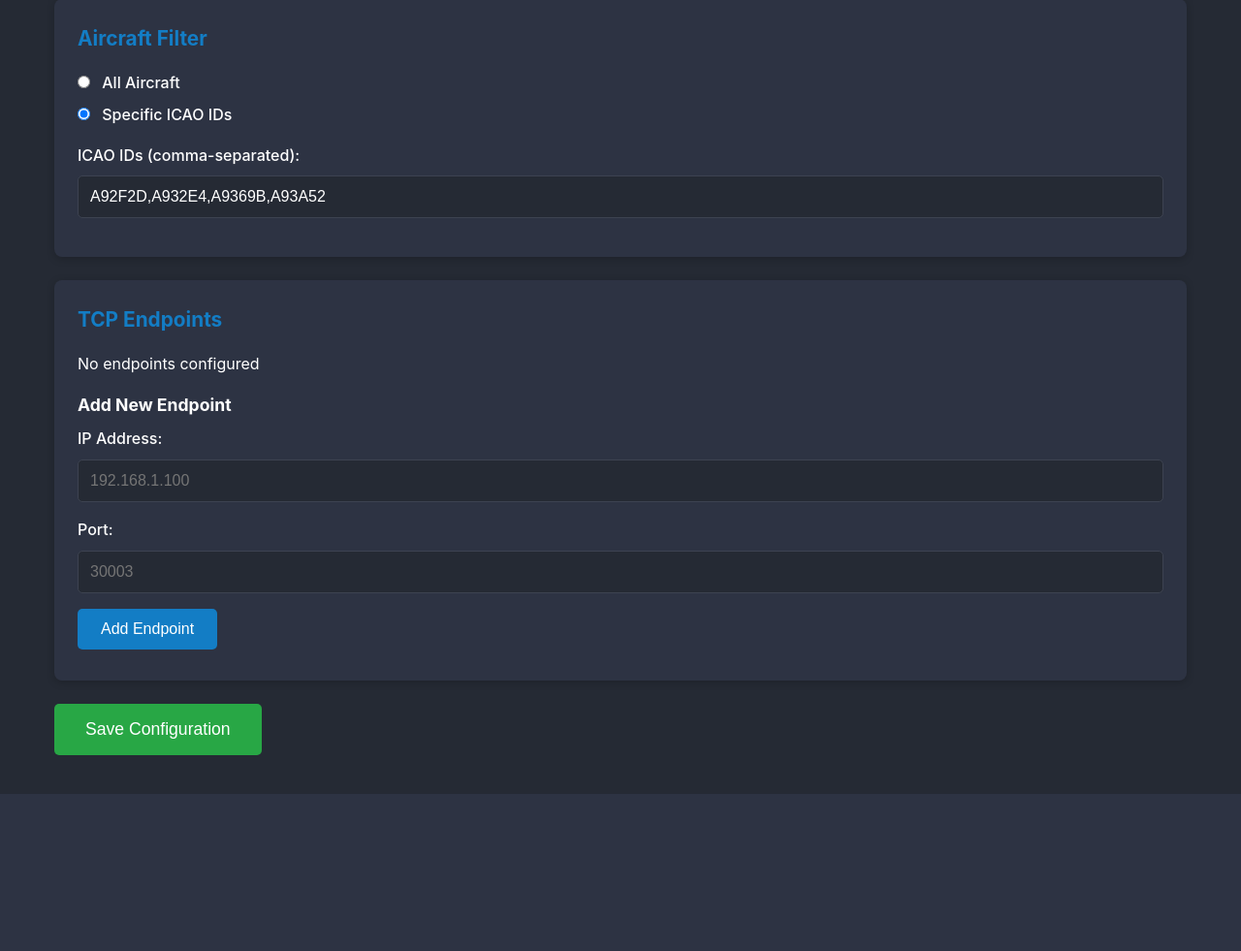
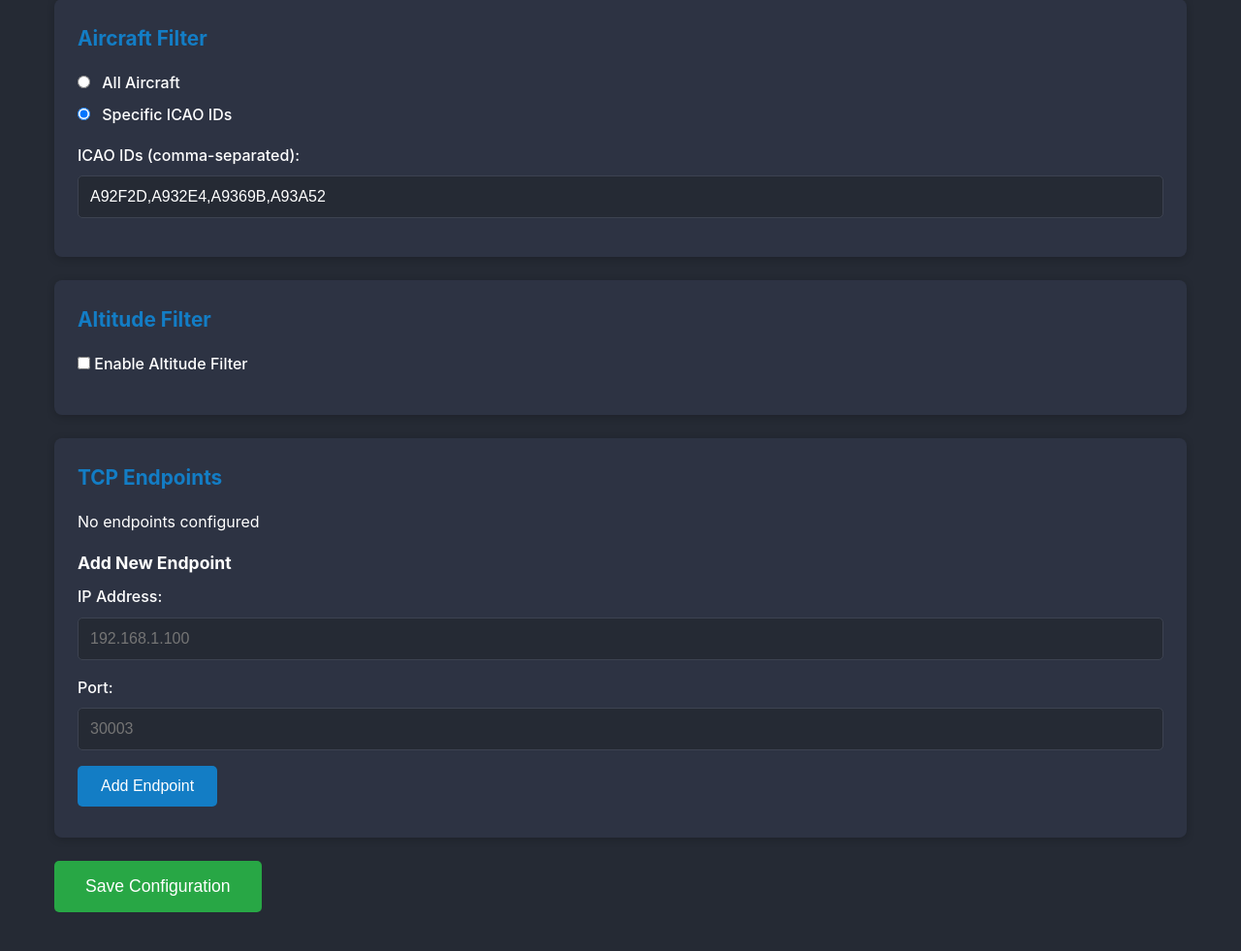
Before and after one commit to JLBMaritime/ADSB-WiFi-Manager, a Flask app: page / in a window 1280 px wide, after a click on "ADS-B Configuration". Shown: the part 411-1392 px from the top of the page at 97% size. Before the commit the page ends 1230 px from the top, so only its background shows below. Run offline with Flask 3, Linux system fonts and the light colour scheme; the visitor is signed in with stand-in values (Sample User, id 1).

Commit message:
Add files via upload

```diff
--- a/web_interface/app.py
+++ b/web_interface/app.py
@@ -221,6 +221,10 @@ def get_adsb_config():
         icao_list = config.get('Filter', 'icao_list', fallback='').split(',')
         icao_list = [icao.strip() for icao in icao_list if icao.strip()]
 
+        # Get altitude filter settings
+        altitude_filter_enabled = config.getboolean('Filter', 'altitude_filter_enabled', fallback=False)
+        max_altitude = config.getint('Filter', 'max_altitude', fallback=10000)
+
         endpoints = []
         endpoint_count = config.getint('Endpoints', 'count', fallback=0)
         for i in range(endpoint_count):
@@ -233,6 +237,8 @@ def get_adsb_config():
             'success': True,
             'filter_mode': filter_mode,
             'icao_list': icao_list,
+            'altitude_filter_enabled': altitude_filter_enabled,
+            'max_altitude': max_altitude,
             'endpoints': endpoints
         })
     except Exception as e:
@@ -255,6 +261,13 @@ def update_adsb_config():
         if 'icao_list' in data:
             icao_string = ','.join(data['icao_list'])
             config.set('Filter', 'icao_list', icao_string)
+
+        # Update altitude filter
+        if 'altitude_filter_enabled' in data:
+            config.set('Filter', 'altitude_filter_enabled', str(data['altitude_filter_enabled']).lower())
+
+        if 'max_altitude' in data:
+            config.set('Filter', 'max_altitude', str(data['max_altitude']))
 
         # Update endpoints
         if 'endpoints' in data:
--- a/web_interface/static/js/main.js
+++ b/web_interface/static/js/main.js
@@ -355,6 +355,11 @@ async function loadADSBConfig() {
             }
             currentICAOList = data.icao_list;
 
+            // Set altitude filter
+            document.getElementById('altitude-filter-enabled').checked = data.altitude_filter_enabled || false;
+            document.getElementById('max-altitude').value = data.max_altitude || 10000;
+            toggleAltitudeFilter();
+
             // Set endpoints
             currentEndpoints = data.endpoints;
             displayEndpoints();
@@ -368,6 +373,12 @@ function toggleFilterMode() {
     const mode = document.querySelector('input[name="filter-mode"]:checked').value;
     const icaoSection = document.getElementById('icao-filter-section');
     icaoSection.style.display = mode === 'specific' ? 'block' : 'none';
+}
+
+function toggleAltitudeFilter() {
+    const enabled = document.getElementById('altitude-filter-enabled').checked;
+    const altitudeSection = document.getElementById('altitude-filter-section');
+    altitudeSection.style.display = enabled ? 'block' : 'none';
 }
 
 function displayEndpoints() {
@@ -440,6 +451,10 @@ async function saveADSBConfig() {
         icaoList = input.split(',').map(s => s.trim().toUpperCase()).filter(s => s);
     }
 
+    // Get altitude filter settings
+    const altitudeFilterEnabled = document.getElementById('altitude-filter-enabled').checked;
+    const maxAltitude = parseInt(document.getElementById('max-altitude').value) || 10000;
+
     try {
         const response = await fetch('/api/adsb/config', {
             method: 'POST',
@@ -447,6 +462,8 @@ async function saveADSBConfig() {
             body: JSON.stringify({
                 filter_mode: filterMode,
                 icao_list: icaoList,
+                altitude_filter_enabled: altitudeFilterEnabled,
+                max_altitude: maxAltitude,
                 endpoints: currentEndpoints
             })
         });
--- a/web_interface/templates/index.html
+++ b/web_interface/templates/index.html
@@ -143,6 +143,23 @@
             </div>
 
             <div class="card">
+                <h3>Altitude Filter</h3>
+                <div class="form-group">
+                    <label>
+                        <input type="checkbox" id="altitude-filter-enabled" onchange="toggleAltitudeFilter()"> Enable Altitude Filter
+                    </label>
+                </div>
+
+                <div id="altitude-filter-section" style="display:none;">
+                    <div class="form-group">
+                        <label for="max-altitude">Maximum Altitude (feet):</label>
+                        <input type="number" id="max-altitude" placeholder="10000" min="0" max="50000" step="100">
+                        <small>Only forward aircraft from ground level up to this altitude</small>
+                    </div>
+                </div>
+            </div>
+
+            <div class="card">
                 <h3>TCP Endpoints</h3>
                 <div id="endpoints-list"></div>
 
```
Also changed, not shown: adsb_server/adsb_server.py (+29 -5 lines).
